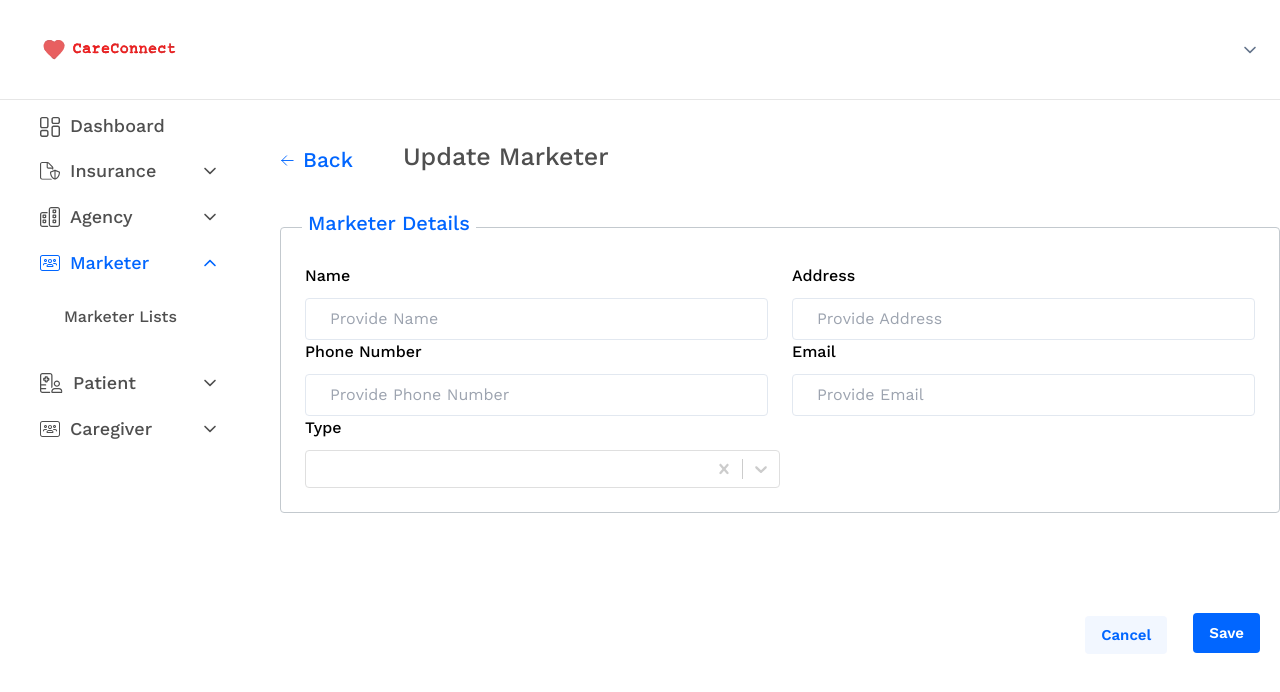
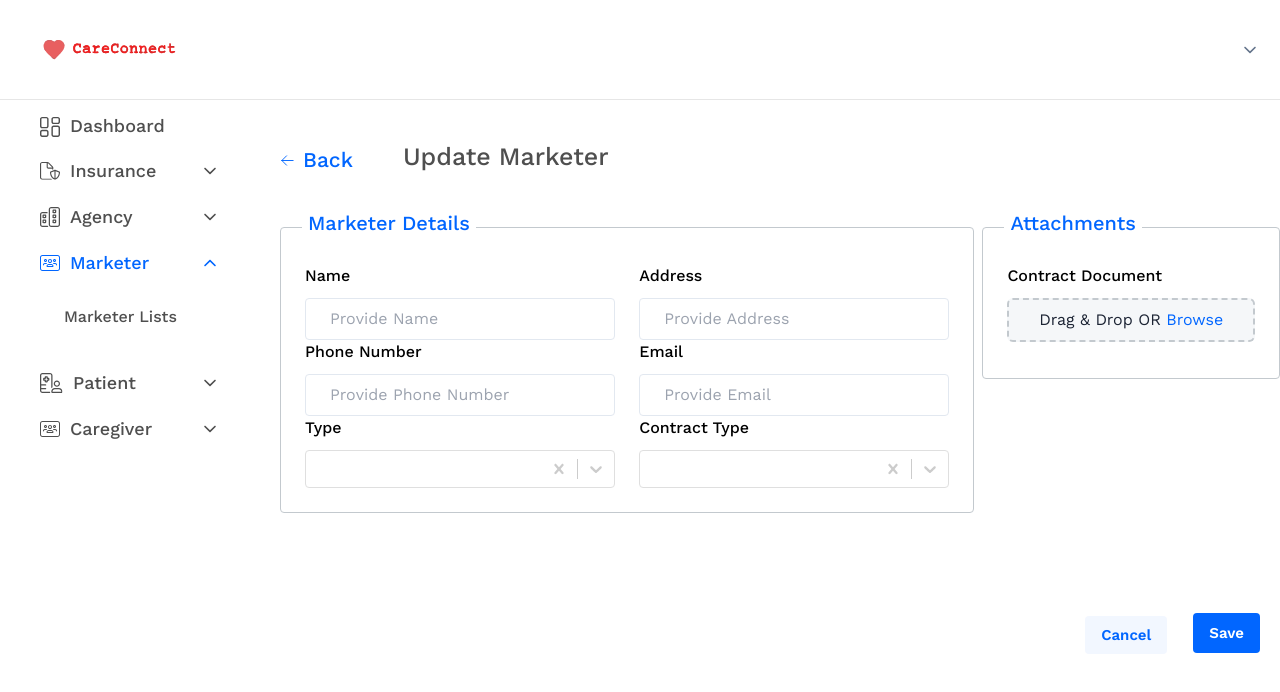
Before and after one commit to mostofa62/careconnect-app, a Next.js app: page /admin/marketer/cu/1 in a window 1280 px wide. Shown: the top 692 px of the page. Built offline with nearby package versions, Linux system fonts and the light colour scheme; no server answers.

Commit message:
marketer attachment added

```diff
--- a/app/admin/marketer/cu/DataValidationSchema.ts
+++ b/app/admin/marketer/cu/DataValidationSchema.ts
@@ -5,6 +5,8 @@ export const DataSchema = {
     phoneNumber:'',
     email:'',
     type:{'label':'','value':''},
+    contract_type:{'label':'','value':''},
+    contract_doc_id:''
 
 };
 
@@ -13,7 +15,9 @@ export const DataLabel = {
     address:'Address',
     phoneNumber:'Phone Number',
     email:'Email',
-    type:'Type'
+    type:'Type',
+    contract_type:'Contract Type',
+    contract_doc_id:'Contract Document'
 }
 
 export const ValidationSchema =  object().shape({
@@ -60,6 +64,11 @@ export const ValidationSchema =  object().shape({
                 label: string().required(`${DataLabel.type} is required`)
               }),
 
+              contract_type:object().shape({
+                value: string().required(),
+                label: string().required(`${DataLabel.contract_type} is required`)
+              }),
+
 
 
 
--- a/app/admin/marketer/cu/[id]/page.tsx
+++ b/app/admin/marketer/cu/[id]/page.tsx
@@ -12,9 +12,11 @@ import FormikFormHolder from "@/app/components/form/FormikFormHolder";
 import FormikFieldInput from "@/app/components/form/FormikFieldInput";
 import FormikSelectInput from "@/app/components/form/FormikSelectInput";
 
-import {MarketerType} from "@/app/data/PatientOptions.json"
+import {MarketerType,MarketerContracType} from "@/app/data/PatientOptions.json"
 
 import toast from 'react-hot-toast';
+import CardLegendHolder from "@/app/components/ui/CardLegendHolder";
+import FileUpload from "@/app/components/utils/FileUpload";
 
 const url = process.env.NEXT_PUBLIC_API_URL;
 export default function MarketerCreate({
@@ -31,6 +33,7 @@ export default function MarketerCreate({
 
     const [fetchFomrData,setFetchFormData] = useState(DataSchema);
     //console.log(fetchFomrData)
+    const [contractDoc,setContractDoc] = useState<string>('');
 
 
     const id = params.id;
@@ -39,6 +42,7 @@ export default function MarketerCreate({
         const response = await axios.get(`${url}marketer/${id}`);
         //return response.data.user;
         setFetchFormData(response.data.marketer);
+        setContractDoc(response.data.marketer.contract_doc_id)
     },[id]);
     useEffect(()=>{
         fetchDataCallback();
@@ -49,9 +53,13 @@ export default function MarketerCreate({
 
     const handleFormSubmit = async(values:any,{ resetForm }:any)=>{
         //alert(JSON.stringify(values));
+        const contract_doc_id = contractDoc;
 
         await axios.post(`${url}save-marketer/${id}`,
-            values.fetchdata, {
+            {
+                ...values.fetchdata,
+                contract_doc_id
+            }, {
 
             headers: {
               'Content-Type': 'application/json'
@@ -120,7 +128,8 @@ export default function MarketerCreate({
 
             </div>
 
-            <div className="mt-[32px]">
+            <div className="mt-[32px] flex flex-row gap-2">
+            <div className="w-[70%]">
             <Formik
             innerRef={formRef}
         initialValues={{ fetchdata }}
@@ -233,6 +242,27 @@ export default function MarketerCreate({
     </div>
 
 
+    <div className="ml-[24px] w-[50%]">
+        <FormikSelectInput
+        label={DataLabel.contract_type}
+        defaultValue={fetchdata.contract_type}
+        placeHolder={`Select ${DataLabel.contract_type}`}
+        isSearchable={true}
+        isClearable={true}
+        name="fetchdata.contract_type"
+        dataOptions={MarketerContracType}
+        errorMessage={errors.fetchdata &&
+            errors.fetchdata.contract_type &&
+            touched.fetchdata &&
+            touched.fetchdata.contract_type &&
+            errors.fetchdata.contract_type.label
+        }
+        />
+
+    </div>
+
+
+
 
 
 
@@ -248,6 +278,53 @@ export default function MarketerCreate({
         )}
         />
             </div>
+
+<div className="w-[30%]">
+
+<CardLegendHolder legend={`Attachments`}>
+
+<div className="flex flex-row">
+
+<div className="w-full">
+
+<div className="flex flex-col">
+<div className="h-[90px] w-full">
+    <FileUpload
+    label={DataLabel.contract_doc_id}
+    allowed_extension={['png','jpg','jpeg','pdf']}
+    onFileUpload={(fileId: string)=>{ setContractDoc(fileId) }} chunkUrl={`${url}upload-chunk/marketercontractdoc`} />
+</div>
+{contractDoc!='' &&
+<div className="w-full mt-1 mb-5 h-8">
+    <div className="flex flex-row items-center justify-center">
+        <div className="w-[70%] flex justify-center">
+            <Link className="text-[16px] text-[#0166FF] border-[#C3C9CE] bg-[#F5F7F9] px-3 py-2 rounded"  target="blank" href={`${url}/download/${contractDoc}`}>
+                Download / Preview
+            </Link>
+        </div>
+        <div className="w-[30%] flex justify-center">
+            <button onClick={()=>{ setContractDoc('')}} className="bg-meta-1 rounded text-white text-[16px] px-4 py-[2px]">
+                Remove
+            </button>
+        </div>
+    </div>
+</div>
+}
+</div>
+
+</div>
+
+</div>
+
+
+
+
+</CardLegendHolder>
+
+
+
+</div>
+</div>
 
 
             <div className="mt-[100px]">
--- a/app/admin/marketer/cu/page.tsx
+++ b/app/admin/marketer/cu/page.tsx
@@ -12,9 +12,11 @@ import FormikFormHolder from "@/app/components/form/FormikFormHolder";
 import FormikFieldInput from "@/app/components/form/FormikFieldInput";
 import FormikSelectInput from "@/app/components/form/FormikSelectInput";
 
-import {MarketerType} from "@/app/data/PatientOptions.json"
+import {MarketerType, MarketerContracType} from "@/app/data/PatientOptions.json"
 
 import toast from 'react-hot-toast';
+import CardLegendHolder from "@/app/components/ui/CardLegendHolder";
+import FileUpload from "@/app/components/utils/FileUpload";
 
 
 const url = process.env.NEXT_PUBLIC_API_URL;
@@ -24,14 +26,20 @@ export default function MarketerCreate() {
     const formRef = useRef<any>(null);
 
     const [fetchFomrData,setFetchFormData] = useState(DataSchema);
+    const [contractDoc,setContractDoc] = useState<string>('');
 
     const fetchdata = fetchFomrData;
 
     const handleFormSubmit = async(values:any,{ resetForm }:any)=>{
         //alert(JSON.stringify(values));
 
+        const contract_doc_id = contractDoc;
+
         await axios.post(`${url}save-marketer`,
-            values.fetchdata, {
+            {
+                ...values.fetchdata,
+                contract_doc_id
+            }, {
 
             headers: {
               'Content-Type': 'application/json'
@@ -45,6 +53,7 @@ export default function MarketerCreate() {
           }else{
             toast.success(response.data.message);
             resetForm();
+            setContractDoc('');
           }
 
         })
@@ -88,7 +97,8 @@ export default function MarketerCreate() {
 
             </div>
 
-            <div className="mt-[32px]">
+            <div className="mt-[32px] flex flex-row gap-2">
+            <div className="w-[70%]">
             <Formik
             innerRef={formRef}
         initialValues={{ fetchdata }}
@@ -99,6 +109,8 @@ export default function MarketerCreate() {
 
         render={({isValid, handleChange, isSubmitting,values,errors, touched, setFieldValue, setFieldTouched})=>(
             <FormikFormHolder legend="Marketer Details">
+
+
 
 <div className="flex flex-row">
     <div className="w-[50%]">
@@ -200,6 +212,26 @@ export default function MarketerCreate() {
     </div>
 
 
+    <div className="ml-[24px] w-[50%]">
+        <FormikSelectInput
+        label={DataLabel.contract_type}
+        defaultValue={fetchdata.contract_type}
+        placeHolder={`Select ${DataLabel.contract_type}`}
+        isSearchable={true}
+        isClearable={true}
+        name="fetchdata.contract_type"
+        dataOptions={MarketerContracType}
+        errorMessage={errors.fetchdata &&
+            errors.fetchdata.contract_type &&
+            touched.fetchdata &&
+            touched.fetchdata.contract_type &&
+            errors.fetchdata.contract_type.label
+        }
+        />
+
+    </div>
+
+
 
 
 
@@ -214,6 +246,55 @@ export default function MarketerCreate() {
 </FormikFormHolder>
         )}
         />
+
+        </div>
+
+        <div className="w-[30%]">
+
+        <CardLegendHolder legend={`Attachments`}>
+
+        <div className="flex flex-row">
+
+<div className="w-full">
+
+<div className="flex flex-col">
+        <div className="h-[90px] w-full">
+            <FileUpload
+            label={DataLabel.contract_doc_id}
+            allowed_extension={['png','jpg','jpeg','pdf']}
+            onFileUpload={(fileId: string)=>{ setContractDoc(fileId) }} chunkUrl={`${url}upload-chunk/marketercontractdoc`} />
+        </div>
+        {contractDoc!='' &&
+        <div className="w-full mt-1 mb-5 h-8">
+            <div className="flex flex-row items-center justify-center">
+                <div className="w-[70%] flex justify-center">
+                    <Link className="text-[16px] text-[#0166FF] border-[#C3C9CE] bg-[#F5F7F9] px-3 py-2 rounded"  target="blank" href={`${url}/download/${contractDoc}`}>
+                        Download / Preview
+                    </Link>
+                </div>
+                <div className="w-[30%] flex justify-center">
+                    <button onClick={()=>{ setContractDoc('')}} className="bg-meta-1 rounded text-white text-[16px] px-4 py-[2px]">
+                        Remove
+                    </button>
+                </div>
+            </div>
+        </div>
+        }
+    </div>
+
+    </div>
+
+    </div>
+
+
+
+
+        </CardLegendHolder>
+
+
+
+        </div>
+
             </div>
 
 
--- a/app/admin/marketer/page.tsx
+++ b/app/admin/marketer/page.tsx
@@ -19,6 +19,7 @@ interface DataRow {
     name: string;
     address:string;
     type:string;
+    contract_type:string;
     state:string;
     email:string;
     phoneNumber: string;
@@ -99,6 +100,11 @@ export default function Marketer() {
     {
       accessorKey: 'type.label',
       header: 'Type',
+    },
+
+    {
+      accessorKey: 'contract_type.label',
+      header: 'Contract Type',
     },
 
     {
--- a/app/data/PatientOptions.json
+++ b/app/data/PatientOptions.json
@@ -75,6 +75,11 @@
     "TimeAmPm":[
         {"value":"am","label":"AM"},
         {"value":"pm","label":"PM"}
+    ],
+
+    "MarketerContracType":[
+        {"value":1,"label":"SSN/EN"}
+
     ]
 
 }
```
Also changed, not shown: app/admin/caregiver/cu/[id]/page.tsx (+5 -5 lines), app/admin/caregiver/cu/page.tsx (+5 -5 lines).
